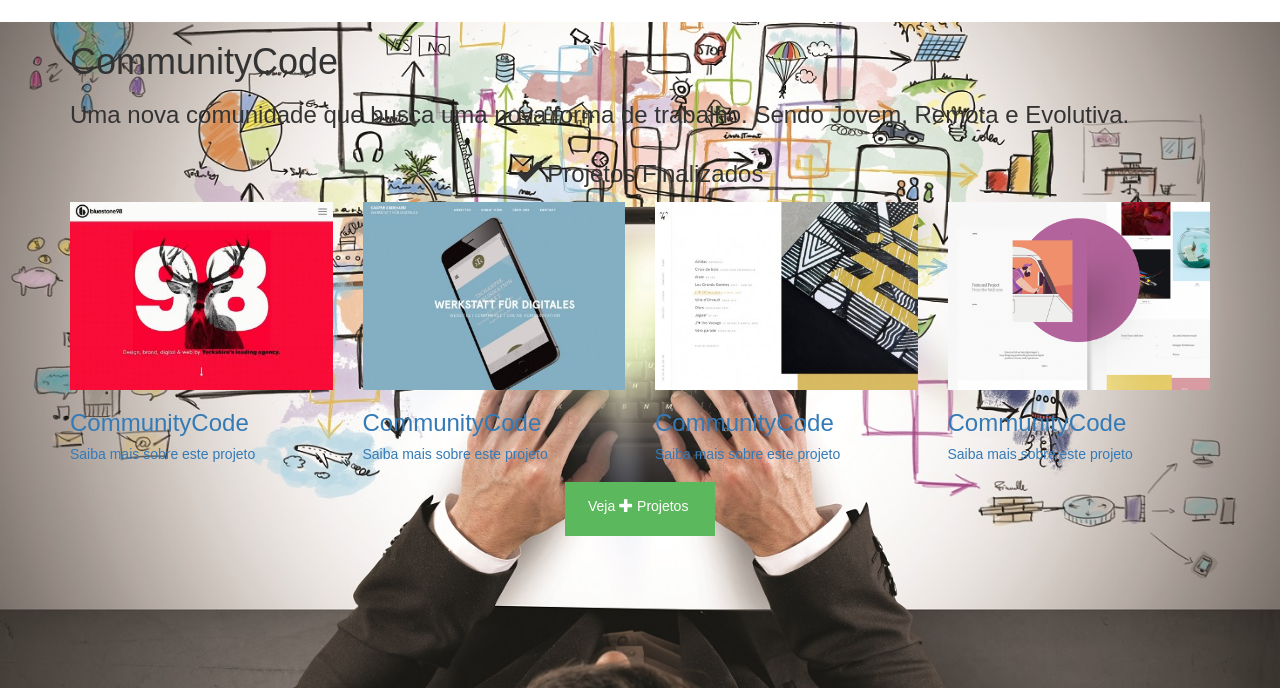
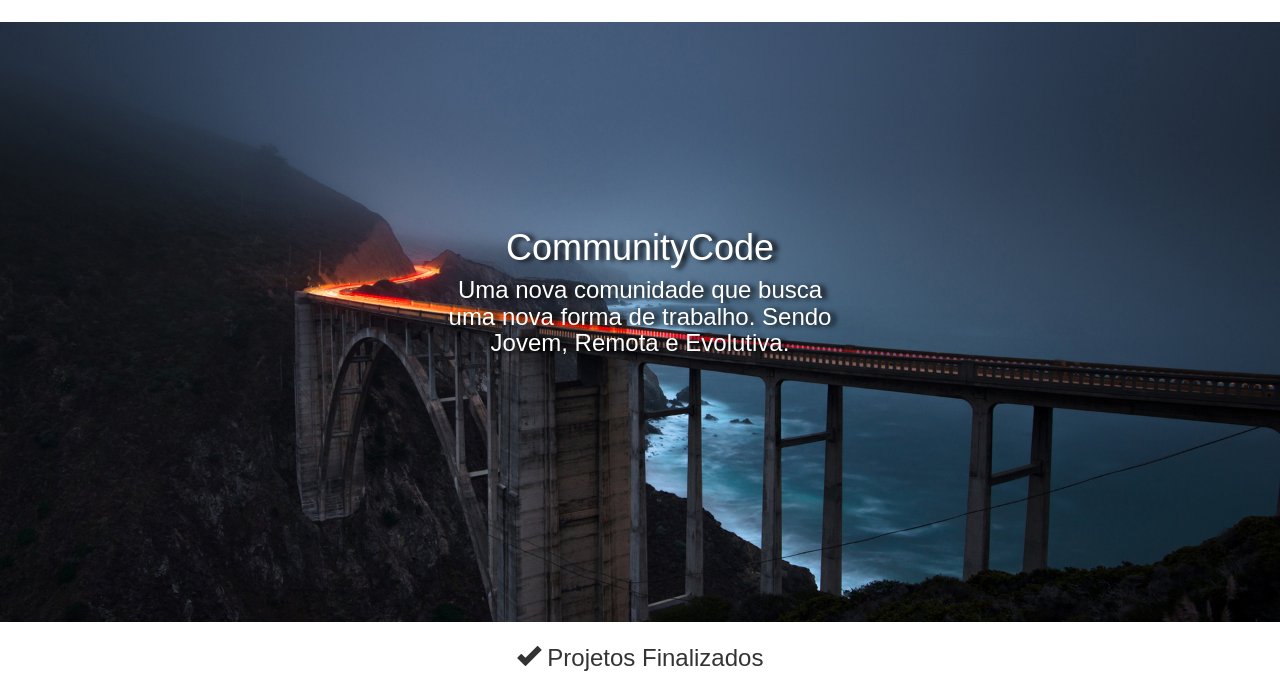
Before and after one commit to KelvinyHenrique/communitycode-1, a plain HTML site: page index.html in a window 1280 px wide. Shown: the part 112-800 px from the top of the page. Drawn offline with Linux system fonts and the light colour scheme.

Commit message:
Add files via upload

```diff
--- a/css/styles.css
+++ b/css/styles.css
@@ -1,8 +1,9 @@
 body{
-    background: url("../images/site_foto13.jpg") no-repeat;
+    background: #ffffff;
     background-size: cover;
     font:14px Arial;
     display: block;
+    background-position: 5% 5%;
 }
 #shadow{
     background: rgba(11, 55, 131, 0.4);
@@ -28,26 +29,41 @@ li img{
     width: 190px;
     height: 190px;
 }
-.container .body .row{
-    display: block;
-}
+
 .container .body h1#text{
-    margin-top: 180px;
     color: #ffffff;
     text-shadow: 5px 2px 5px #000000;
 }
-.container .body .row div{
+.body #apresetation{
+  background: url("../images/69909108-amazing-wallpapers.jpg") no-repeat;
+  background-size: cover;
+  width: 100%;
+  height: 600px;
+  position: sticky;
+}
+.body #apresetation .container #des{
+  text-align: center;
+  color: #ffffff;
+  margin-top: 18%;
+  text-shadow: 5px 1px 5px #000000;
+}
+.body #apresetation .container #description{
+  width: 400px;
+  margin: 0 auto;
+}
+.body #projects .row div{
     padding: 2px 2px;
     margin: 5px 0px;
 }
-.container .body .row img{
+.body #projects .row img{
     height: 230px;
+    border:1px solid #A2AEBB;
 }
-.container .body .row .col-md-3:hover #caption{
+.body #projects .row .col-md-3:hover #caption{
     opacity: 1;
 }
-.container .body #caption{
-    background: rgba(3,178,200,0.65);
+.body #projects #caption{
+    background: rgba(21, 25, 28, 0.4);
     color: #ffffff;
     opacity: 0;
     height: 230px;
@@ -56,6 +72,6 @@ li img{
     text-align: center;
     transition: all 0.2s ease-out;
 }
-.container .body .row a{
+.body #projects .row a{
     text-decoration: none;
 }
```
